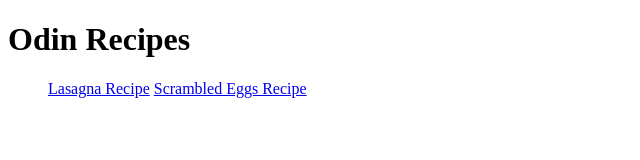
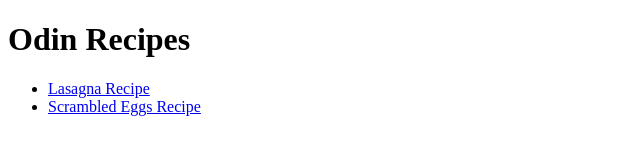
Before and after one commit to hehirm/top-project-recipes, a plain HTML site: page index.html in a window 1280 px wide. Shown: the whole page, without its empty margins (0-640 px from the left). Drawn offline with Linux system fonts and the light colour scheme.

Commit message:
Add <li> tags to list elements

```diff
--- a/index.html
+++ b/index.html
@@ -8,8 +8,8 @@
   <body>
     <h1>Odin Recipes</h1>
     <ul>
-      <a href="./recipes/lasagna.html" rel="noopenner noreferrer">Lasagna Recipe</a>
-      <a href="./recipes/scrambledeggs.html" rel="noopenner noreferrer">Scrambled Eggs Recipe</a>
+      <li><a href="./recipes/lasagna.html" rel="noopenner noreferrer">Lasagna Recipe</a></li>
+      <li><a href="./recipes/scrambledeggs.html" rel="noopenner noreferrer">Scrambled Eggs Recipe</a></li>
     </ul>
   </body>
 </html>
```
